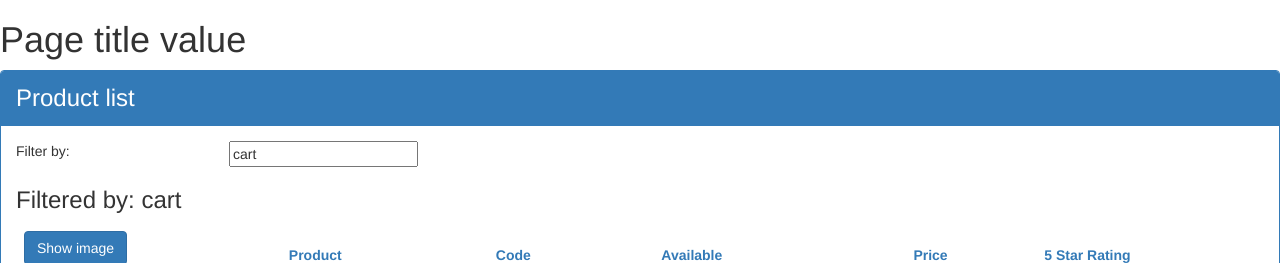
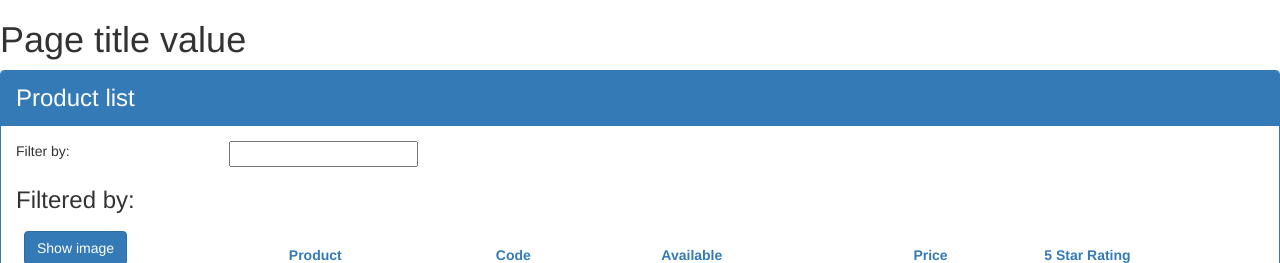
Before and after one commit to StiffUpperLipM8/Angular, an Angular app in the folder APM/: page / in a window 1280 px wide. Shown: the top 263 px of the page. Built offline with nearby package versions, Linux system fonts and the light colour scheme.

Commit message:
added filtering logic

```diff
--- a/APM/src/app/products/product-list.component.html
+++ b/APM/src/app/products/product-list.component.html
@@ -31,7 +31,7 @@
         </tr>
         </thead>
         <tbody>
-            <tr *ngFor="let product of products">
+            <tr *ngFor="let product of filteredProducts">
               <td>
                   <img *ngIf="showImage"
                        [src]="product.imageUrl"
--- a/APM/src/app/products/product-list.component.ts
+++ b/APM/src/app/products/product-list.component.ts
@@ -12,7 +12,9 @@
     imageWidth: number = 50;
     imageMargin: number = 2;
     showImage: boolean = false;
-    listFilter: string = "cart";
+    private _listFilter: string;
+
+    filteredProducts: IProduct[];
     products: IProduct[] = [ {
       "productId": 1,
       "productName": "Leaf Rake",
@@ -34,7 +36,22 @@
         "imageUrl": "http://openclipart.org/image/300px/svg_to_png/58471/garden_cart.png"
       }];
 
-    toggleImage(): void {
+  constructor() {
+     this.filteredProducts = this.products;
+  }
+
+
+  get listFilter(): string {
+    return this._listFilter;
+  }
+
+  // every time the listValue changes (e.g. in html), the setter is invoked, so we can add a filtering logic here
+  set listFilter(value: string) {
+    this._listFilter = value;
+    this.filteredProducts = this._listFilter ? this.performFilter(this._listFilter) : this.products;
+  }
+
+  toggleImage(): void {
       this.showImage = !this.showImage;
     }
 
@@ -46,4 +63,11 @@
        console.log("On init");
     }
 
+    performFilter(filterBy: string): IProduct[] {
+       filterBy = filterBy.toLowerCase();
+       return this.products.filter((product: IProduct) =>
+              product.productName.toLowerCase().indexOf(filterBy) !== -1);
+    }
+
+
 }
```
